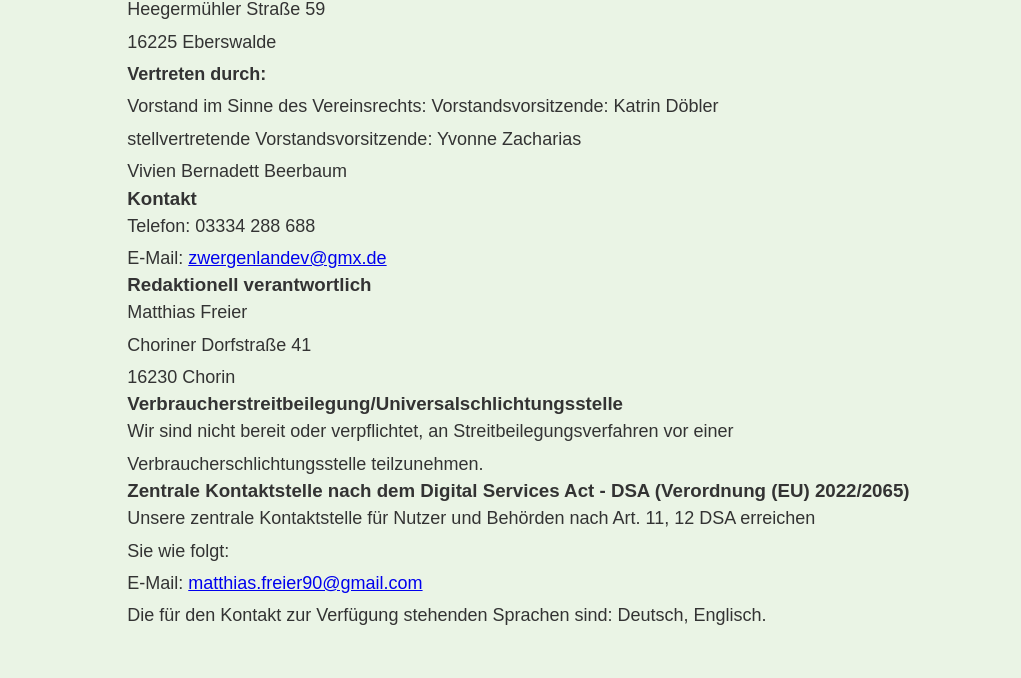
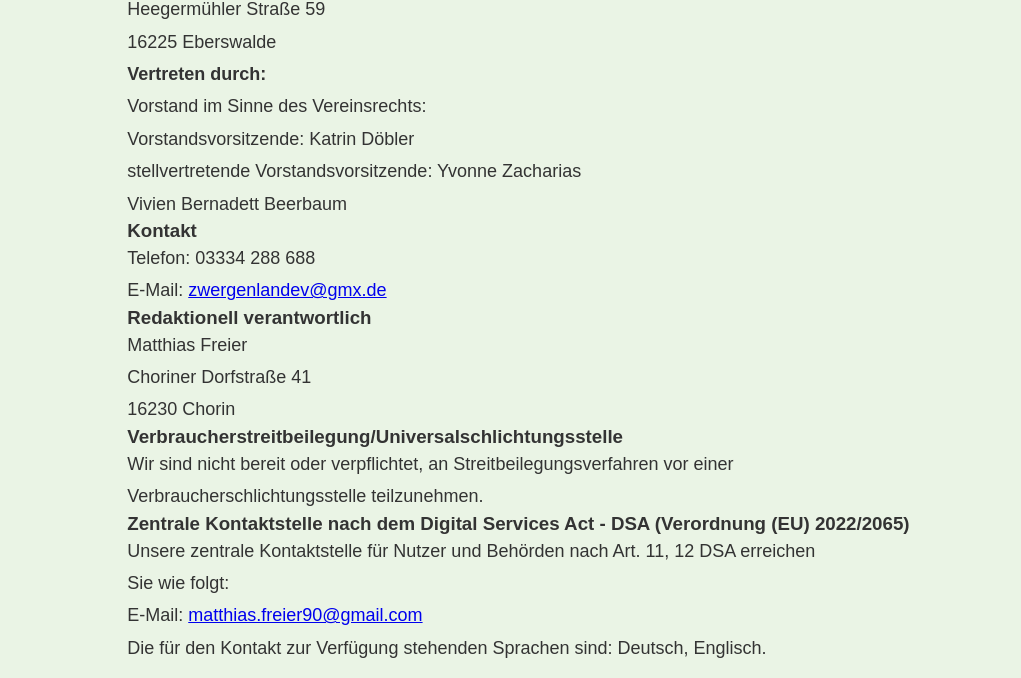
Before and after one commit to freierm8690/Testmfr, a plain HTML site: page index.html in a window 1280 px wide. Shown: the part 11322-12000 px from the top of the page, without its empty margins (259-1280 px from the left). Drawn offline with Linux system fonts and the light colour scheme.

Commit message:
Update index.html

```diff
--- a/index.html
+++ b/index.html
@@ -394,7 +394,7 @@
 
       <p>
         <strong>Vertreten durch:</strong><br>
-        Vorstand im Sinne des Vereinsrechts:
+        Vorstand im Sinne des Vereinsrechts:<br>
         Vorstandsvorsitzende: Katrin Döbler<br>
         stellvertretende Vorstandsvorsitzende: Yvonne Zacharias<br>
         Vivien Bernadett Beerbaum
```
